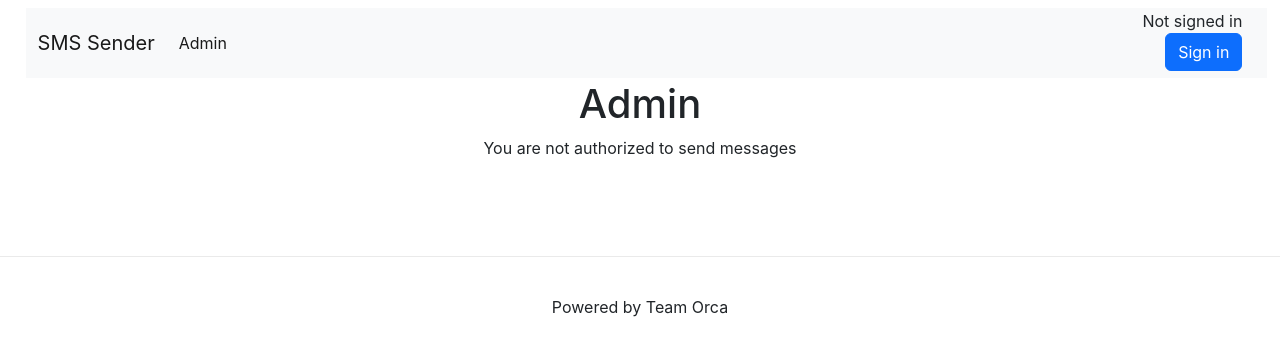
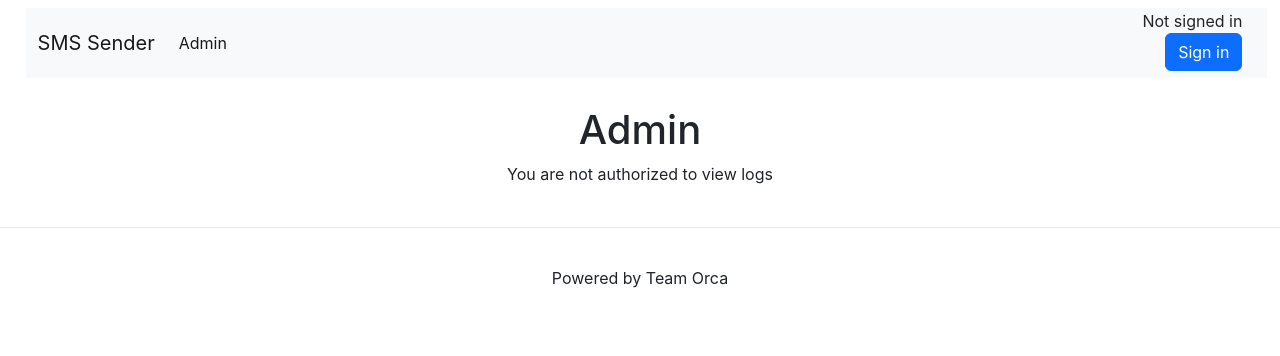
Before and after one commit to bula21/mova21-smsSender, a Next.js app: page /admin in a window 1280 px wide. Shown: the top 356 px of the page. Built offline with nearby package versions, Linux system fonts and the light colour scheme; no server answers.

Commit message:
fixed layout

```diff
--- a/pages/admin.js
+++ b/pages/admin.js
@@ -13,7 +13,7 @@ export default function Admin() {
             { session?.user?.roles?.includes('Admin') ? (
                 <Log />
             ): (
-                <p>You are not authorized to send messages</p>
+                <p>You are not authorized to view logs</p>
             ) }
         </Layout>
     )
--- a/pages/style.css
+++ b/pages/style.css
@@ -12,7 +12,8 @@ body {
 }
 
 main {
-    padding: 5rem 0;
+    padding-top: 5rem;
+    margin: 2%;
     flex: 1;
     display: flex;
     flex-direction: column;
```
Also changed, not shown: 1 other file (tests, documents, lock files or other folders).
